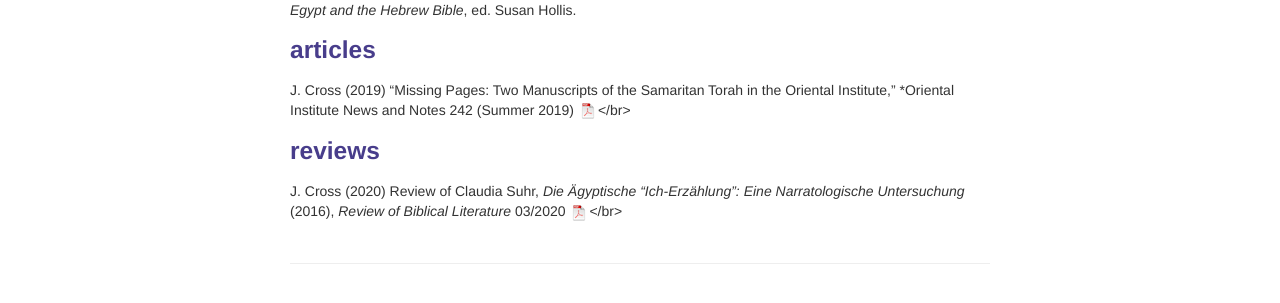
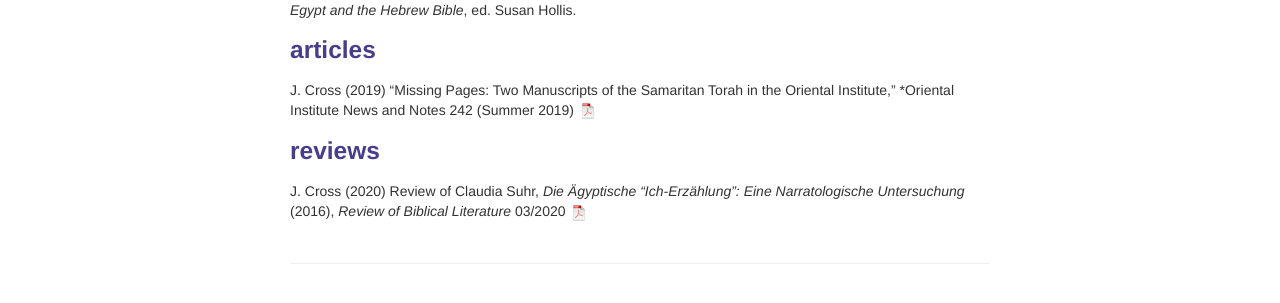
Before and after one commit to jjcrossjj/jjcrossjj.github.io, a Jekyll site: the page built from pubs.md, in a window 1280 px wide. Shown: the part 284-587 px from the top of the page. Built offline with Jekyll 4.4.1, drawn with Linux system fonts in a browser that asks for light colours.

Commit message:
Trying again to fix pubs

```diff
--- a/pubs.md
+++ b/pubs.md
@@ -24,9 +21,9 @@ J. Cross (forthcoming) "The Corpus of Northwest Semitic Texts in Egyptian Script
 ### <a name="otherarticles"></a>articles
 
 J. Cross (2019) "Missing Pages: Two Manuscripts of the Samaritan Torah in the Oriental Institute," *Oriental Institute News and Notes 242 (Summer 2019)
-[![pdf](icons16/pdf-icon.png)](files/cross.missingpages.pdf)</br>
+[![pdf](icons16/pdf-icon.png)](files/cross.missingpages.pdf)<br/>
 
 ### <a name="reviews"></a>reviews
 
 J. Cross (2020) Review of Claudia Suhr, *Die Ägyptische "Ich-Erzählung": Eine Narratologische Untersuchung* (2016), *Review of Biblical Literature* 03/2020
-[![pdf](icons16/pdf-icon.png)](files/cross.suhr.review.pdf)</br>
+[![pdf](icons16/pdf-icon.png)](files/cross.suhr.review.pdf)<br/>
```
Also changed, not shown: other parts of pubs.md (+0 -3 lines).
